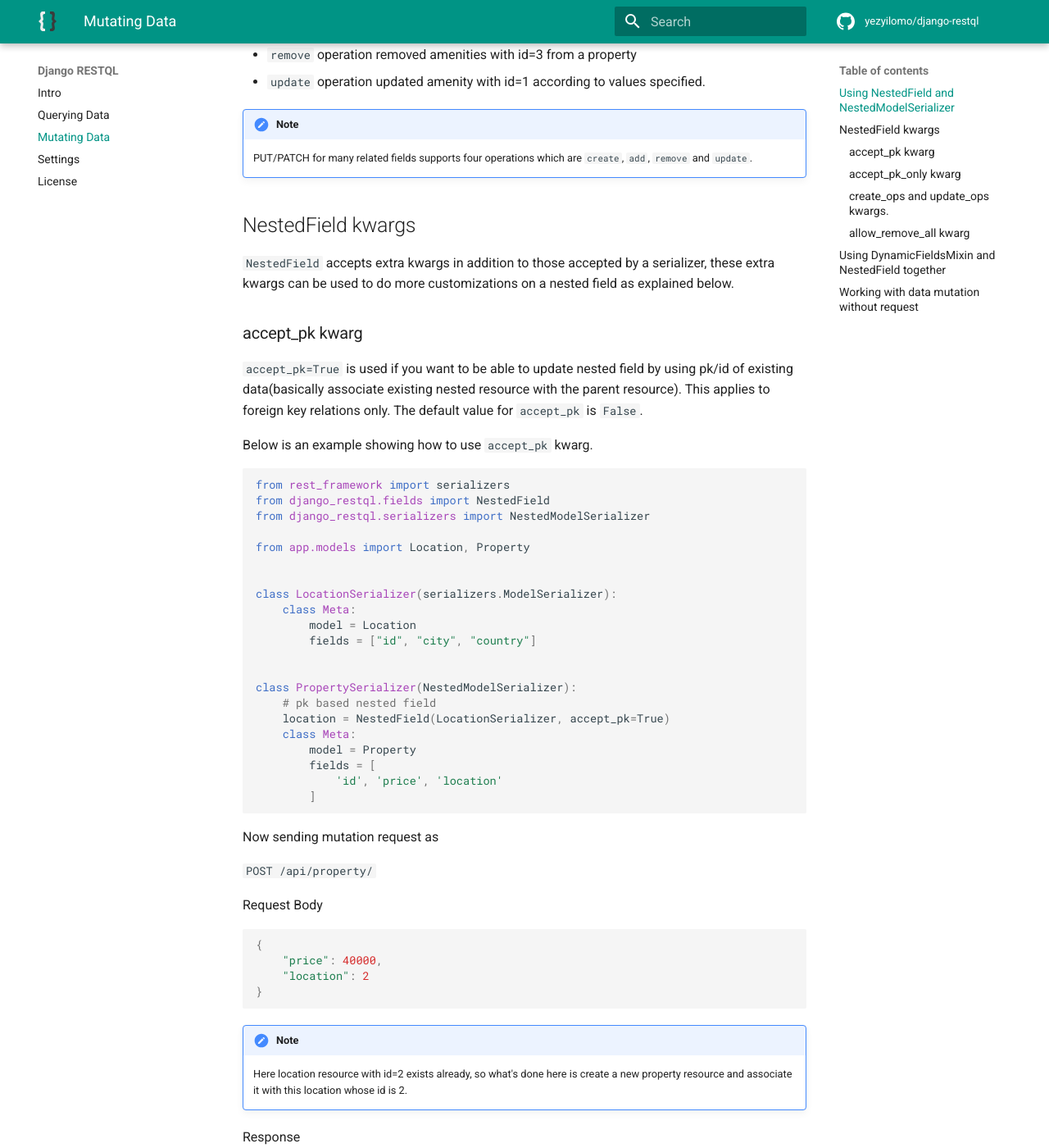
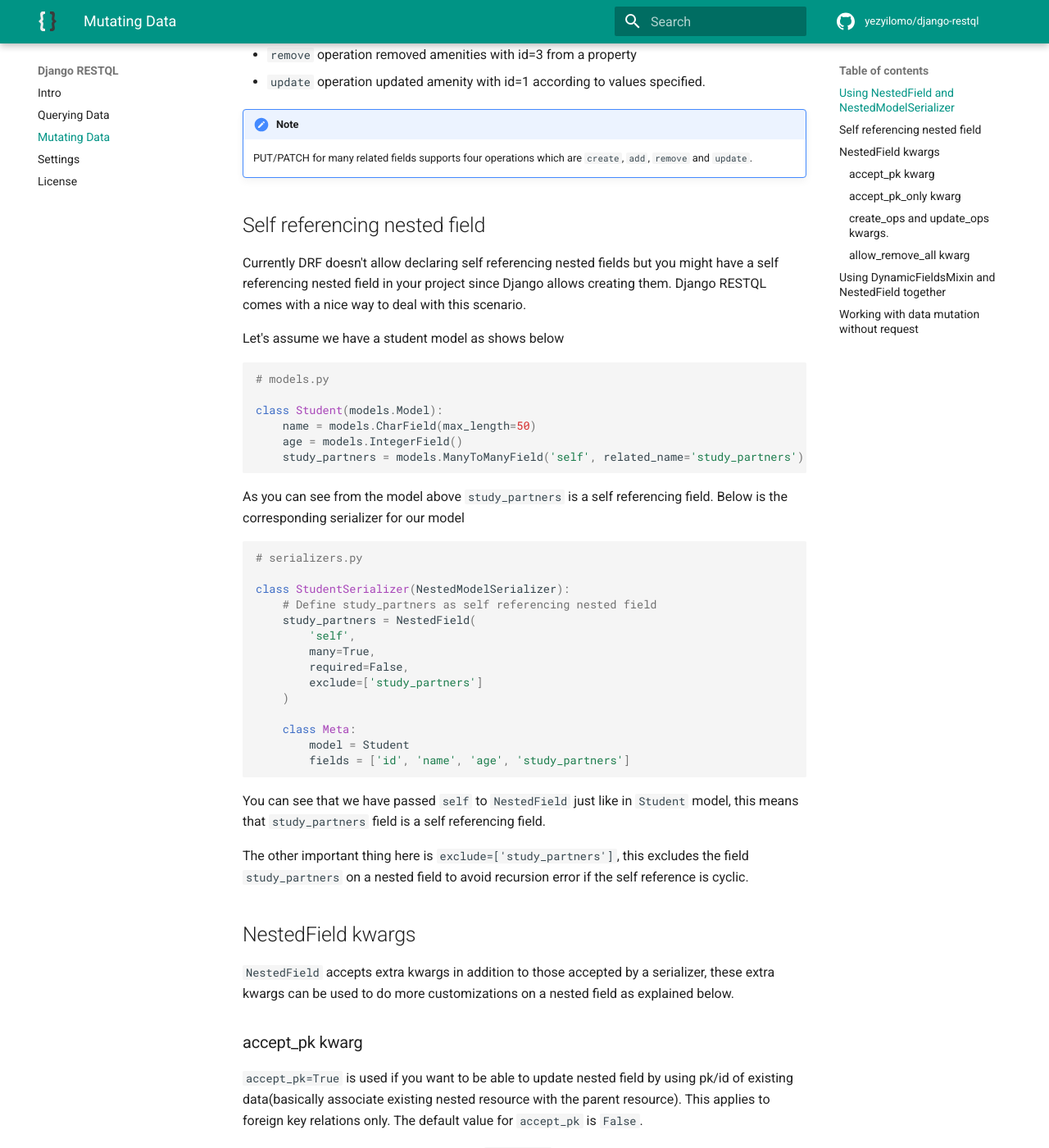
Before and after one commit to yezyilomo/django-restql, an MkDocs documentation site: the page built from docs/mutating_data.md, in a window 1280 px wide and 1400 px high, scrolled down 3162 px. Shown: the whole window at 82% size. Built offline with MkDocs 1.6.1 and Material for MkDocs 9.7.7, drawn with Linux system fonts in a browser that asks for light colours; comment, search, counter and statistics services are not loaded.

Commit message:
📝Update docs

````diff
--- a/docs/mutating_data.md
+++ b/docs/mutating_data.md
@@ -142,6 +142,44 @@ What you see in the response above are details of our property, what really happ
 
 !!! note
     PUT/PATCH for many related fields supports four operations which are `create`, `add`, `remove` and `update`.
+
+
+## Self referencing nested field
+Currently DRF doesn't allow declaring self referencing nested fields but you might have a self referencing nested field in your project since Django allows creating them. Django RESTQL comes with a nice way to deal with this scenario.
+
+Let's assume we have a student model as shows below
+
+```py
+# models.py
+
+class Student(models.Model):
+    name = models.CharField(max_length=50)
+    age = models.IntegerField()
+    study_partners = models.ManyToManyField('self', related_name='study_partners')
+```
+
+As you can see from the model above `study_partners` is a self referencing field. Below is the corresponding serializer for our model
+
+```py
+# serializers.py
+
+class StudentSerializer(NestedModelSerializer):
+    # Define study_partners as self referencing nested field
+    study_partners = NestedField(
+        'self',
+        many=True,
+        required=False,
+        exclude=['study_partners']
+    )
+
+    class Meta:
+        model = Student
+        fields = ['id', 'name', 'age', 'study_partners']
+```
+
+You can see that we have passed `self` to `NestedField` just like in `Student` model, this means that `study_partners` field is a self referencing field.
+
+The other important thing here is `exclude=['study_partners']`, this excludes the field `study_partners` on a nested field to avoid recursion error if the self reference is cyclic.
 
 
 ## NestedField kwargs
````
Also changed, not shown: docs/index.md (+1 -0 lines), docs/querying_data.md (+34 -2 lines).
